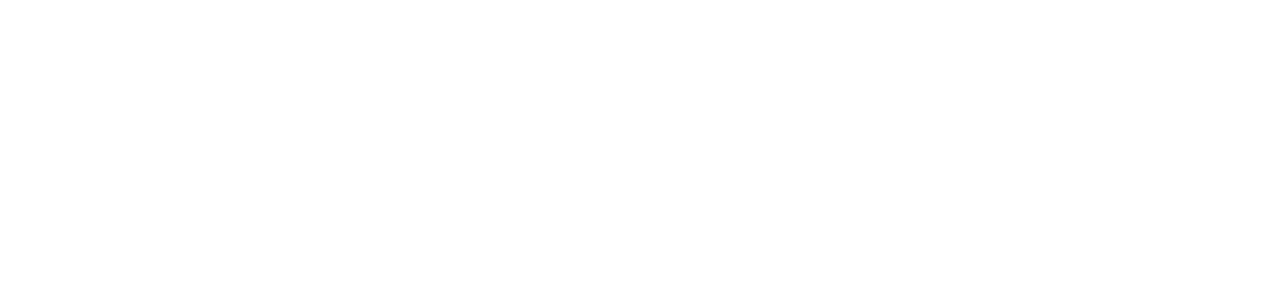
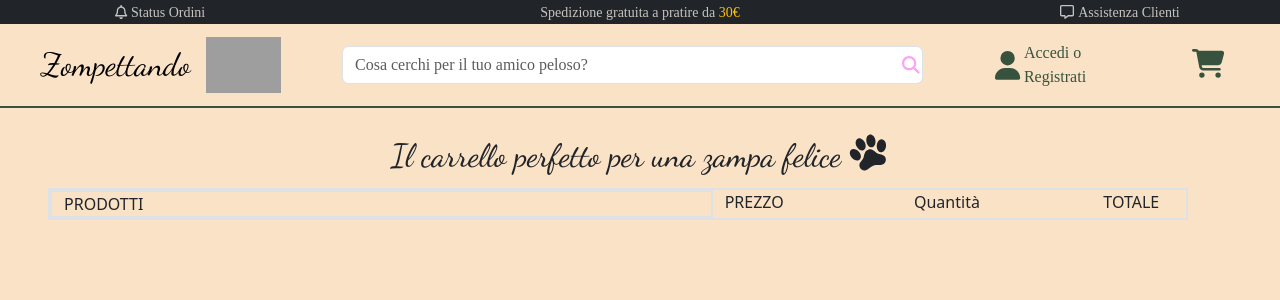
Before and after one commit to Gabri0223/Esame-finale, a React (Vite) app in the folder front-end/: page /carrello in a window 1280 px wide. Before the commit this address had no page. Shown: the top 300 px of the page. Built offline with nearby package versions, Linux system fonts and the light colour scheme; grey boxes are pictures that could not be loaded; a web font is replaced by a local one.

Commit message:
inizio carrello

```diff
--- a/front-end/component/BarraDiRicerca.jsx
+++ b/front-end/component/BarraDiRicerca.jsx
@@ -111,7 +111,8 @@
             <Link to></Link>
             {risultati.map((item, index) => (
               <Link
-                to={`dettagli/${item.id}`}
+                to={`/dettagli/${item.id}`}
+                key={item.id}
                 onClick={() => setCliccato(false)}
               >
                 <div
--- /dev/null
+++ b/front-end/component/Carrello.jsx
@@ -0,0 +1,27 @@
+import { IoPaw } from "react-icons/io5";
+import Container from "react-bootstrap/Container";
+import Row from "react-bootstrap/Row";
+import Col from "react-bootstrap/Col";
+
+import React from "react";
+const Carrello = () => {
+  return (
+    <div className="sfondoCarrello ">
+      <div className="d-flex justify-content-center align-items-center fw-bold mt-4 corsivo">
+        <h2>Il carrello perfetto per una zampa felice</h2>
+        <IoPaw className="fs-1 ruotato ms-2 mb-3" />
+      </div>
+      <Container className="text-normal ms-5 ">
+        <Row className="border border-2">
+          <Col xs={7} className="border border-2">
+            PRODOTTI
+          </Col>
+          <Col xs={2}>PREZZO</Col>
+          <Col xs={2}>Quantità</Col>
+          <Col xs={1}>TOTALE</Col>
+        </Row>
+      </Container>
+    </div>
+  );
+};
+export default Carrello;
--- a/front-end/component/Dettaglio.jsx
+++ b/front-end/component/Dettaglio.jsx
@@ -567,7 +567,6 @@
           </div>
         </div>
       </div>
-
       <h2 className="text-center my-3">
         Altri prodotti per:
         <span className="fw-bold"> {prodotto.tipoAnimale}</span>
--- a/front-end/component/NavbarPrincipale.jsx
+++ b/front-end/component/NavbarPrincipale.jsx
@@ -1,10 +1,11 @@
 import Container from "react-bootstrap/Container";
 import Navbar from "react-bootstrap/Navbar";
+import { Link } from "react-router-dom";
 import { FontAwesomeIcon } from "@fortawesome/react-fontawesome";
 import { faCartShopping } from "@fortawesome/free-solid-svg-icons";
-import React from "react";
 import LinkAccedi from "../component/LinkAccedi";
 import BarraDiRicerca from "./BarraDiRicerca";
+import React from "react";
 
 const NavbarPrincipale = () => {
   return (
@@ -29,7 +30,12 @@
           </div>
           <div className="w-25 d-flex ms-5 align-items-center">
             <LinkAccedi />
-            <FontAwesomeIcon icon={faCartShopping} className="carrello ms-5" />
+            <Link to="/carrello">
+              <FontAwesomeIcon
+                icon={faCartShopping}
+                className="carrello ms-5"
+              />
+            </Link>
           </div>
         </Navbar.Collapse>
       </Container>
--- a/front-end/component/ProdottiCorrellati.jsx
+++ b/front-end/component/ProdottiCorrellati.jsx
@@ -34,9 +34,7 @@
         console.error(error);
       });
   }, [prodottoId]);
-  useEffect(() => {
-    console.log("Risultati aggiornati:", risultati);
-  }, [risultati]);
+
   return (
     <div className="mt-2 ms-5 p-3 d-flex flex-wrap gap-3">
       {risultati.length === 0 ? (
--- a/front-end/src/App.jsx
+++ b/front-end/src/App.jsx
@@ -3,10 +3,11 @@
 import { Routes, Route } from "react-router-dom";
 import NavbarPrincipale from "../component/NavbarPrincipale.jsx";
 import BarraNera from "../component/BarraNera.jsx";
-import "bootstrap/dist/css/bootstrap.min.css";
 import Login from "../component/Login.jsx";
 import Registrazione from "../component/Registrazione.jsx";
 import Dettaglio from "../component/Dettaglio.jsx";
+import Carrello from "../component/Carrello.jsx";
+import "bootstrap/dist/css/bootstrap.min.css";
 import React from "react";
 function App() {
   return (
@@ -46,6 +47,16 @@
           </>
         }
       />
+      <Route
+        path="/carrello"
+        element={
+          <>
+            <BarraNera />
+            <NavbarPrincipale />
+            <Carrello />
+          </>
+        }
+      ></Route>
     </Routes>
   );
 }
--- a/front-end/src/index.css
+++ b/front-end/src/index.css
@@ -200,3 +200,14 @@
     height: 300px;
     box-shadow: 0 6px 16px rgba(77, 77, 77, 0.7);
 }
+
+.sfondoCarrello{
+    background-color: #FAE2C6;
+    height: 100vh;
+    border-top: solid 2px #37533E;
+}
+
+.ruotato {
+  transform: rotate(341deg);
+  transition: transform 0.3s ease;
+}
```
Also changed, not shown: 1 other file (tests, documents, lock files or other folders).
